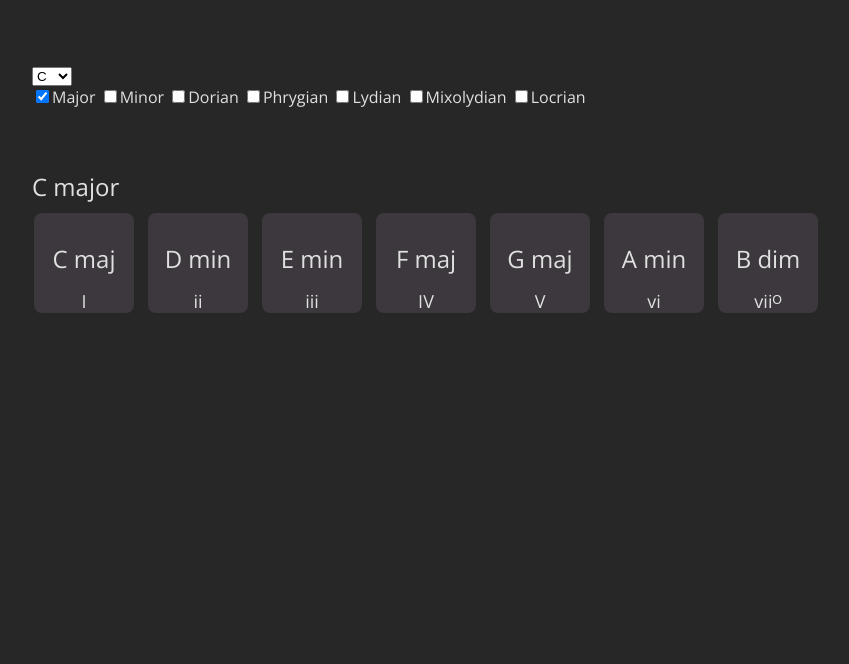
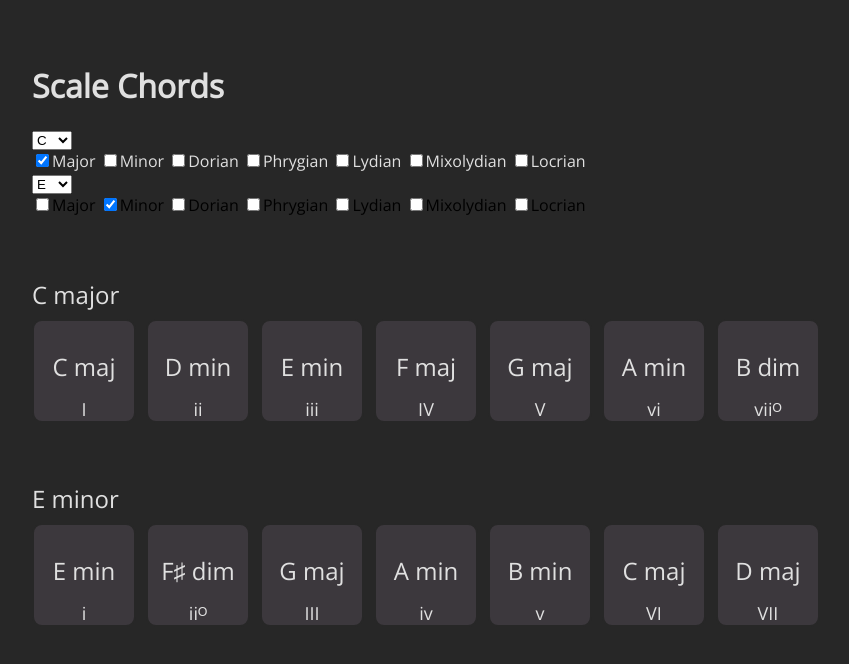
Before and after one commit to david-stearns/chord-app, a plain HTML site: page index.html in a window 1280 px wide. Shown: the whole page, without its empty margins (32-881 px from the left). Drawn offline with nearby package versions, Linux system fonts and the light colour scheme.

Commit message:
Add 2nd scale group and audio references

```diff
--- a/chord-app.js
+++ b/chord-app.js
@@ -1,24 +1,28 @@
 let ddNote = 'C'
 let ddNoteMod = 0
+let ddNote2 = 'E'
+let ddNoteMod2 = 0
 
 class Scale {
-    constructor(name, show, chords) {
+    constructor(name, show, show2, chords) {
         this.name = name // scale name (string)
         this.show = show // show in first group
+        this.show2 = show2 // show in second group
         this.chords = chords // chord definition [[root number, chord type, chord number], ...]
         this.checkboxEl = document.querySelector(`#${this.name}-checkbox`)
+        this.checkboxEl2 = document.querySelector(`#${this.name}-checkbox-2`)
     }
 }
 
-const majorScale = new Scale('major', true, [[0,'maj','I'],[2,'min','ii'],[4,'min','iii'],[5,'maj','IV'],[7,'maj','V'],[9,'min','vi'],[11,'dim','vii\u1D3C']])
-const minorScale = new Scale('minor',false, [[0,'min','i'],[2,'dim','ii\u1D3C'],[3,'maj','III'],[5,'min','iv'],[7,'min','v'],[8,'maj','VI'],[10,'maj','VII']])
-const dorianScale = new Scale('dorian', false, [[0,'min','i'],[2,'min','ii'],[3,'maj','III'],[5,'maj','IV'],[7,'min','v'],[9,'dim','vi\u1D3C'],[10,'maj','VII']])
-const phrygianScale = new Scale('phrygian', false, [[0,'min','i'],[1,'maj','II'],[3,'maj','III'],[5,'min','iv'],[7,'dim','v\u1D3C'],[8,'maj','VI'],[10,'min','vii']])
-const lydianScale = new Scale('lydian', false, [[0,'maj','I'],[2,'maj','II'],[4,'min','iii'],[6,'dim','iv\u1D3C'],[7,'maj','V'],[9,'min','vi'],[11,'min','vii']])
-const mixolydianScale = new Scale('mixolydian', false, [[0,'maj','I'],[2,'min','ii'],[4,'dim','iii\u1D3C'],[5,'maj','IV'],[7,'min','v'],[9,'min','vi'],[10,'maj','VII']])
-const locrianScale = new Scale('locrian', false, [[0,'dim','i\u1D3C'],[1,'maj','II'],[3,'min','iii'],[5,'min','iv'],[6,'maj','V'],[8,'maj','VI'],[10,'min','vii']])
+const majorScale = new Scale('major', true, false, [[0,'maj','I'],[2,'min','ii'],[4,'min','iii'],[5,'maj','IV'],[7,'maj','V'],[9,'min','vi'],[11,'dim','vii\u1D3C']])
+const minorScale = new Scale('minor',false, true, [[0,'min','i'],[2,'dim','ii\u1D3C'],[3,'maj','III'],[5,'min','iv'],[7,'min','v'],[8,'maj','VI'],[10,'maj','VII']])
+const dorianScale = new Scale('dorian', false, false, [[0,'min','i'],[2,'min','ii'],[3,'maj','III'],[5,'maj','IV'],[7,'min','v'],[9,'dim','vi\u1D3C'],[10,'maj','VII']])
+const phrygianScale = new Scale('phrygian', false, false, [[0,'min','i'],[1,'maj','II'],[3,'maj','III'],[5,'min','iv'],[7,'dim','v\u1D3C'],[8,'maj','VI'],[10,'min','vii']])
+const lydianScale = new Scale('lydian', false, false, [[0,'maj','I'],[2,'maj','II'],[4,'min','iii'],[6,'dim','iv\u1D3C'],[7,'maj','V'],[9,'min','vi'],[11,'min','vii']])
+const mixolydianScale = new Scale('mixolydian', false, false, [[0,'maj','I'],[2,'min','ii'],[4,'dim','iii\u1D3C'],[5,'maj','IV'],[7,'min','v'],[9,'min','vi'],[10,'maj','VII']])
+const locrianScale = new Scale('locrian', false, false, [[0,'dim','i\u1D3C'],[1,'maj','II'],[3,'min','iii'],[5,'min','iv'],[6,'maj','V'],[8,'maj','VI'],[10,'min','vii']])
 
-const checkboxAll = [majorScale.checkboxEl,minorScale.checkboxEl,dorianScale.checkboxEl,phrygianScale.checkboxEl,lydianScale.checkboxEl,minorScale.checkboxEl,locrianScale.checkboxEl]
+//const checkboxAll = [majorScale.checkboxEl,minorScale.checkboxEl,dorianScale.checkboxEl,phrygianScale.checkboxEl,lydianScale.checkboxEl,minorScale.checkboxEl,locrianScale.checkboxEl]
 
 // Create Note Dropdown
 const rootNotes = [
@@ -42,12 +46,21 @@ const rootNotes = [
 [11,'Cb']
 ]
 const rootDropdown = document.querySelector("#note-dropdown")
+const rootDropdown2 = document.querySelector("#note-dropdown-2")
+
+
+
 
 rootNotes.forEach((item) => {
-    var option = document.createElement("option")
+    const option = document.createElement("option")
     option.text = item[1]
     rootDropdown.add(option)
+
+    const option2 = document.createElement("option")
+    option2.text = item[1]
+    rootDropdown2.add(option2)
 })
+
 
 rootDropdown.addEventListener('change', (e) => {
     ddNote = e.target.value.charAt(0)
@@ -59,8 +72,25 @@ rootDropdown.addEventListener('change', (e) => {
     } else {
         ddNoteMod = 0
     }
-    renderScale()
+    renderScale(1)
 })
+
+rootDropdown2.addEventListener('change', (e) => {
+    ddNote2 = e.target.value.charAt(0)
+
+    if (e.target.value.charAt(1)==='b') {
+        ddNoteMod2 = -1
+    } else if (e.target.value.charAt(1)==='#') {
+        ddNoteMod2 = 1
+    } else {
+        ddNoteMod2 = 0
+    }
+
+    //console.log(ddNote2,ddNoteMod2)
+    renderScale(2)
+})
+
+
 
 const scalesAll = [majorScale,minorScale,dorianScale,phrygianScale,lydianScale,mixolydianScale,locrianScale]
 
@@ -68,12 +98,24 @@ const scalesAll = [majorScale,minorScale,dorianScale,phrygianScale,lydianScale,m
 scalesAll.forEach((item,index) => {
     item.checkboxEl.addEventListener('change', (e) => {
         item.show = e.target.checked
-        renderScale()
+        renderScale(1)
+        })
+
+    item.checkboxEl2.addEventListener('change', (e) => {
+        item.show2 = e.target.checked
+        renderScale(2)
         })
 })
 
+console.log(scalesAll[1])
+
+scalesAll[0].checkboxEl2.checked = false
+scalesAll[1].checkboxEl2.checked = true
+
+console.log(scalesAll[1].show2)
+//sclaesAll[1].show2 = true
+rootDropdown2.value = 'E'
+
 // Initial Render
-renderScale()
-
-
-console.log('test')
+renderScale(1)
+renderScale(2)
--- a/chord-functions.js
+++ b/chord-functions.js
@@ -17,21 +17,29 @@ const noteNumbers = [
     [24,'C']
 ]
 
-function renderScale() {
-    //clear main body
-    const scaleAllDiv = document.querySelector('.scale-all-div')
+function renderScale(scaleGroup) {
+
+
+    const scaleAllDiv = (scaleGroup === 1) ? document.querySelector('.scale-all-div') : document.querySelector('.scale-all-div-2')
     scaleAllDiv.innerHTML = ''
 
     scalesAll.forEach((item) => {
-        if (item.show) {
-            let scale = getScale(ddNote,ddNoteMod,item)
+        if ((scaleGroup === 1 && item.show) || (scaleGroup === 2 && item.show2)) {
+            let scale = (scaleGroup === 1) ? getScale(ddNote,ddNoteMod,item) : getScale(ddNote2,ddNoteMod2,item)
+            const audioChords = scale[1] // Names of audio files
+            scale = scale[0] // Chord Names
 
             const scaleDiv = document.createElement('div') // Scale div
             scaleDiv.classList.add('wrapper')
             scaleAllDiv.appendChild(scaleDiv)
 
             const scaleTitleDiv = document.createElement('div') // Scale title
-            scaleTitleDiv.textContent = `${ddNote} ${item.name}`
+            if (scaleGroup === 1) {
+                scaleTitleDiv.textContent = `${ddNote} ${item.name}`
+            } else {
+                scaleTitleDiv.textContent = `${ddNote2} ${item.name}`
+            }
+
             scaleTitleDiv.classList.add('scale-name')
             scaleDiv.appendChild(scaleTitleDiv)
 
@@ -59,11 +67,12 @@ function renderScale() {
 
                 // audio
                 const audioEl = document.createElement('audio')
-                const sample = "https://s3.amazonaws.com/freecodecamp/drums/Heater-1.mp3"
-                //audioEl.src = "https://s3.amazonaws.com/freecodecamp/drums/Heater-1.mp3"
+
+                const sample = 'audio/' + audioChords[index] +'.mp3'
                 audioEl.src = sample
                 chordEl.addEventListener('click', (e) => {
-                    console.log(`${item} clicked`)
+                    //console.log(`${item} clicked`)
+                    console.log(sample)
                     audioEl.play()
                 })
             })
@@ -82,6 +91,7 @@ function getScale(rootNote,rootMod,scaleName) {
     }
     let scaleNumbers = [rootNumber] //reduce extra variable here?
 
+
     for (i = 1; i < 7; i++) {
         //get basic letter roots (c,d,e,f...)
         if (scale[i-1] < 'G'){
@@ -93,6 +103,9 @@ function getScale(rootNote,rootMod,scaleName) {
         scaleNumbers[i] = scaleNumbers[0] + scaleName.chords[i][0] // fix this
 
     }
+
+    // Chord names for audio playback
+    let audioChords = scaleNumbers.slice(0)
 
     // Add accidentals
     let n = []
@@ -116,7 +129,10 @@ function getScale(rootNote,rootMod,scaleName) {
 
         // Add chord types (maj, min, dim)
         scale[index] += ' ' + scaleName.chords[index][1]
+
+        audioChords[index] += scaleName.chords[index][1]
     })
 
-    return scale
+    return [scale, audioChords]
+
 }
--- a/index.html
+++ b/index.html
@@ -5,10 +5,12 @@
     <link href="https://fonts.googleapis.com/css?family=Open+Sans:300,400&display=swap" rel="stylesheet">
     </head>
     <body>
+        <header>
+            <h1>Scale Chords</h1>
+        </header>
 
         <select id = 'note-dropdown' class='dropdown'>
         </select>
-
 
         <div id="checkboxes">
             <label for="major"><input type="checkbox" id="major-checkbox" class="scale-checkbox" checked>Major</label>
@@ -19,9 +21,26 @@
             <label for="mixolydian"><input type="checkbox" id="mixolydian-checkbox" class="scale-checkbox">Mixolydian</label>
             <label for="locrian"><input type="checkbox" id="locrian-checkbox" class="scale-checkbox">Locrian</label>
         </div>
+
+        <select id = 'note-dropdown-2' class='dropdown'>
+            </select>
+
+            <div id="checkboxes-2">
+                <label for="major"><input type="checkbox" id="major-checkbox-2" class="scale-checkbox">Major</label>
+                <label for="minor"><input type="checkbox" id="minor-checkbox-2" class="scale-checkbox" checked>Minor</label>
+                <label for="dorian"><input type="checkbox" id="dorian-checkbox-2" class="scale-checkbox">Dorian</label>
+                <label for="phrygian'"><input type="checkbox" id="phrygian-checkbox-2" class="scale-checkbox">Phrygian</label>
+                <label for="lydian"><input type="checkbox" id="lydian-checkbox-2" class="scale-checkbox">Lydian</label>
+                <label for="mixolydian"><input type="checkbox" id="mixolydian-checkbox-2" class="scale-checkbox">Mixolydian</label>
+                <label for="locrian"><input type="checkbox" id="locrian-checkbox-2" class="scale-checkbox">Locrian</label>
+            </div>
+
+
+
         <br>
         <div class='scale-all-div'></div>
-
+        <br>
+        <div class='scale-all-div-2'></div>
         <script src = "chord-functions.js"></script>
         <script src = "chord-app.js"></script>
     </body>
--- a/styles.css
+++ b/styles.css
@@ -13,6 +13,9 @@ body {
                                   supported by Chrome and Opera */
 }
 
+header {
+    color: rgb(224, 224, 224);
+}
 #checkboxes {
     color: rgb(224, 224, 224);
     font-family: 'Open Sans', sans-serif;
```
Also changed, not shown: 1 other file. Lines whose indentation alone changed are shown as unchanged.
